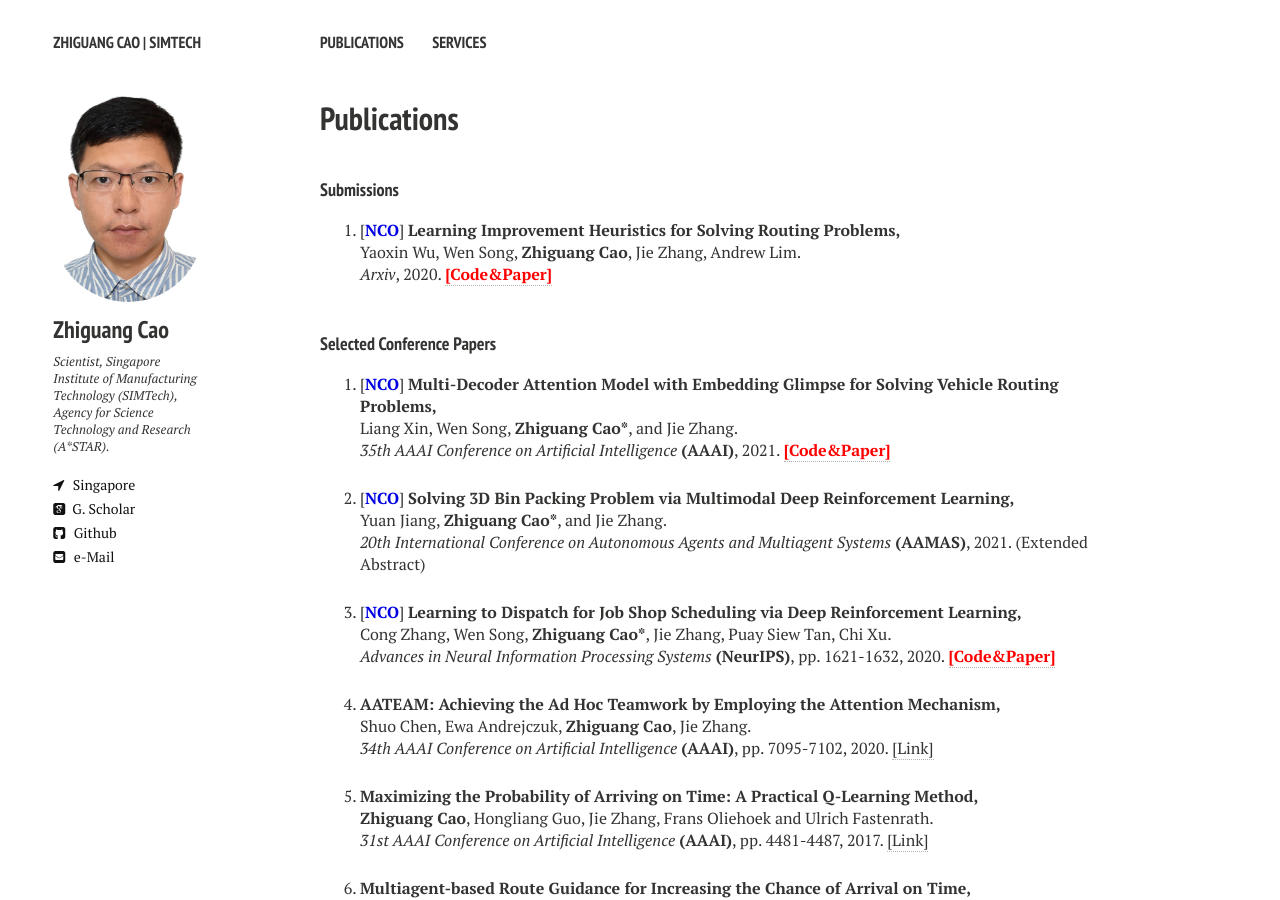
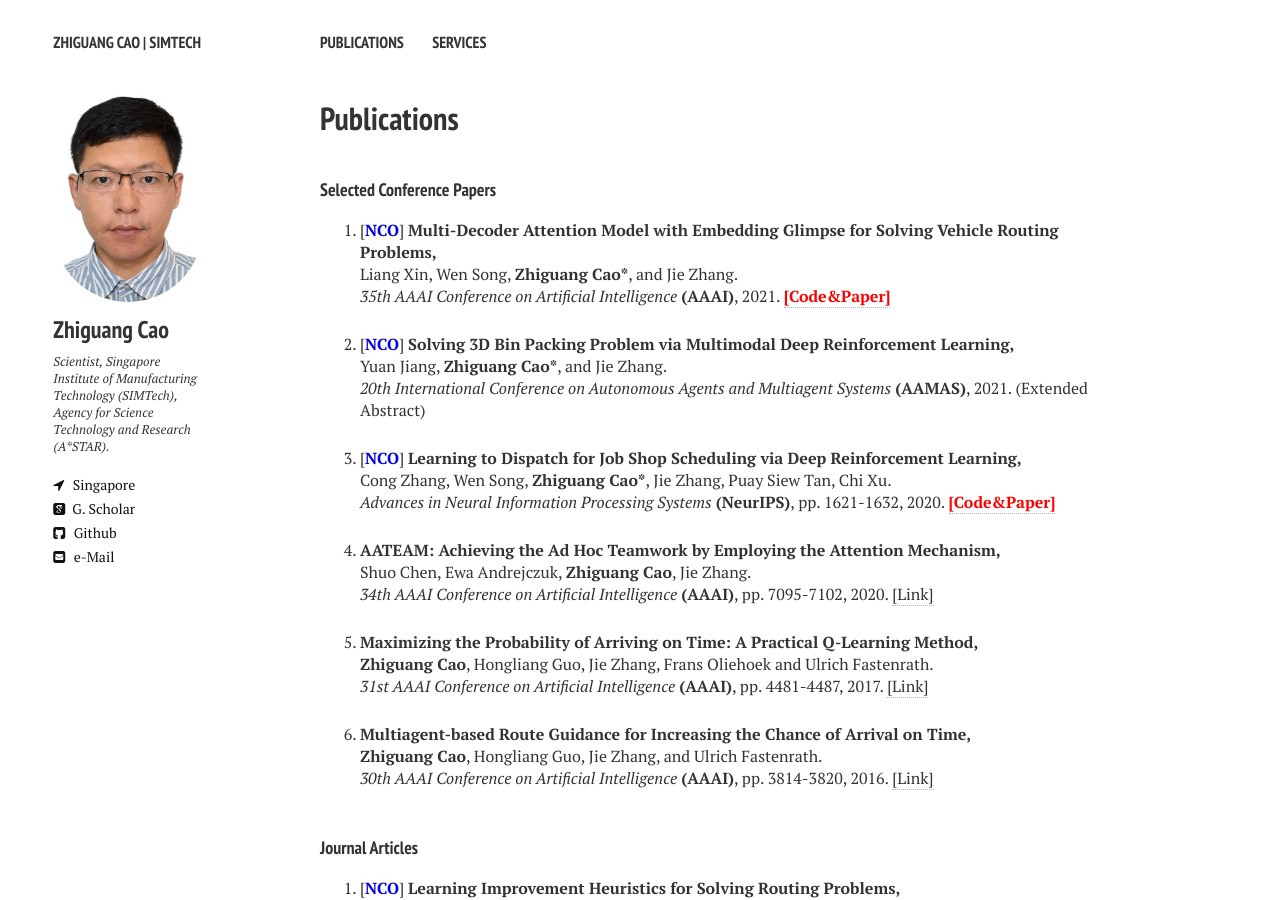
Before and after one commit to zhiguangcaosg/zhiguangcaosg.github.io, a Jekyll site: the page built from publications.md, in a window 1280 px wide and 900 px high. Built offline with Jekyll 4.4.1, drawn with Linux system fonts in a browser that asks for light colours; nearby versions of some CDN libraries.

Commit message:
Update publications.html

```diff
--- a/_layouts/publications.html
+++ b/_layouts/publications.html
@@ -82,42 +82,6 @@ div.bibtex pre { font-size: 75%; overflow: auto;  width: 100%; padding: 0em 0em;
 
 
 <!------------------------------------------------------------- Submissions Here ------------------------------------------------------------>
-<h4 style="margin-bottom:0px;padding-top:20px;">Submissions</h4>
-
-    <!-- Item: Caelles2016 -->
-<ul style="padding-left:0px;">
-<ol >
-
-<!--
-<li>
-<p>
-[<font color="#0000E3"><b>DRL4COP</b></font>] <b>Learning Variable Ordering Heuristics for Solving Constraint Satisfaction Problems,</b>
-<br>Wen Song, <b>Zhiguang Cao</b>, Jie Zhang, Andrew Lim.<br>
-<i>Arxiv</i>, 2020. <a href="https://arxiv.org/abs/1912.10762" target="_blank">[Link]</a>
-</p>
-</li>
--->
-
-<li>
-<p>
-[<font color="#0000E3"><b>NCO</b></font>] <b>Learning Improvement Heuristics for Solving Routing Problems,</b>
-<br>Yaoxin Wu, Wen Song, <b>Zhiguang Cao</b>, Jie Zhang, Andrew Lim.<br>
-<i>Arxiv</i>, 2020. <a href="https://github.com/yining043/TSP-improve"  target="_blank"> <font color="#FF0000"><b>[Code&Paper]</b> </font></a>
-</p>
-</li>
-
-<!--
-<li>
-<p>
-[<font color="#0000E3"><b>DRL4COP</b></font>] <b>Deep Reinforcement Learning for Solving the Heterogeneous Capacitated Vehicle Routing Problem,</b>
-<br>Jingwen Li, Ruize Gao, Yining Ma, <b>Zhiguang Cao</b>, Andrew Lim, Wen Song, Jie Zhang.<br>
-2020.
-</p>
-</li>
--->
-
-</ol>
-</ul>
 
 <!-------------------------------------------------------------Conference Papers Here ------------------------------------------------------------>
 <h4 style="margin-bottom:0px;padding-top:20px;">Selected Conference Papers</h4>
```
